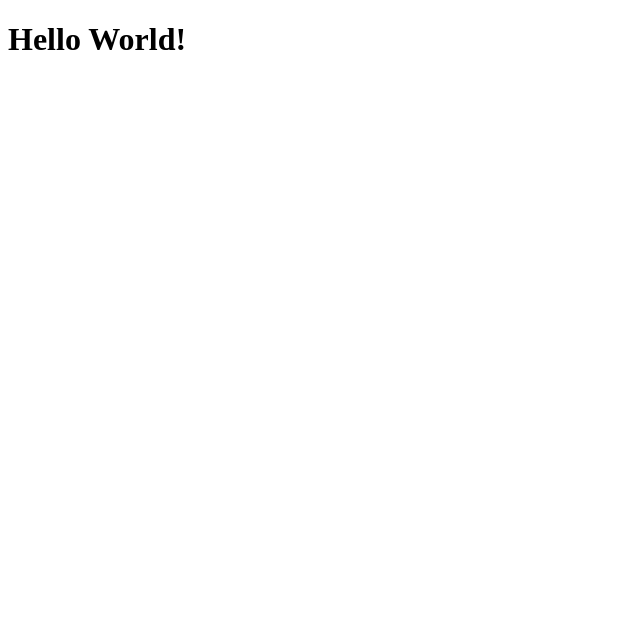
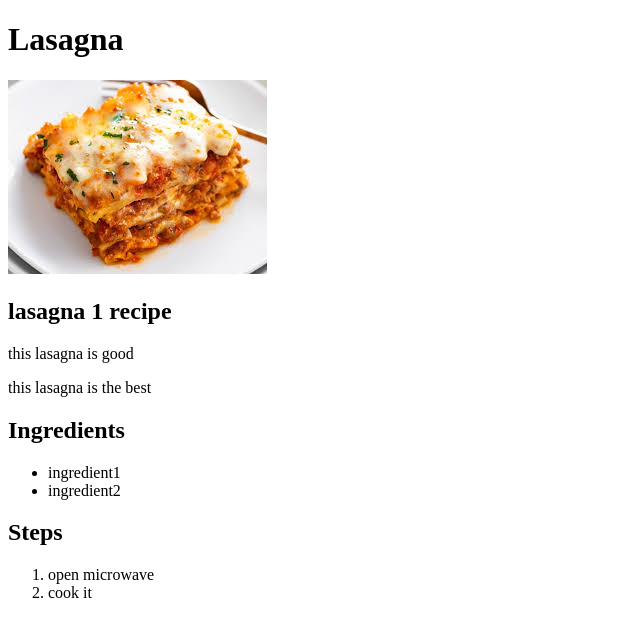
Before and after one commit to js93854/odin-recipes, a plain HTML site: page recipes/lasagna.html in a window 1280 px wide. Shown: the whole page, without its empty margins (0-640 px from the left). Drawn offline with Linux system fonts and the light colour scheme.

Commit message:
rough draft

```diff
--- a/recipes/lasagna.html
+++ b/recipes/lasagna.html
@@ -2,10 +2,24 @@
 <html lang="en">
   <head>
     <meta charset="UTF-8">
-    <title>My First Webpage</title>
+    <title>Lasagna</title>
   </head>
 
   <body>
-    <h1>Hello World!</h1>
+    <h1>Lasagna</h1>
+    <img src="lasagna.jpg">
+    <h2>lasagna 1 recipe</h2>
+    <p>this lasagna is good</p>
+    <p>this lasagna is the best</p>
+    <h2>Ingredients</h2>
+    <ul>
+      <li>ingredient1</li>
+      <li>ingredient2</li>
+    </ul>
+    <h2>Steps</h2>
+    <ol>
+      <li>open microwave</li>
+      <li>cook it</li>
+    </ol>
   </body>
 </html>
```
Also changed, not shown: index.html (added, +16 -0 lines), recipes/lasagna2.html (added, +12 -0 lines), recipes/lasagna3.html (added, +12 -0 lines), recipes/lasagna.jpg (added), recipes/lasagna2.jpg (added), recipes/lasagna3.jpg (added).
